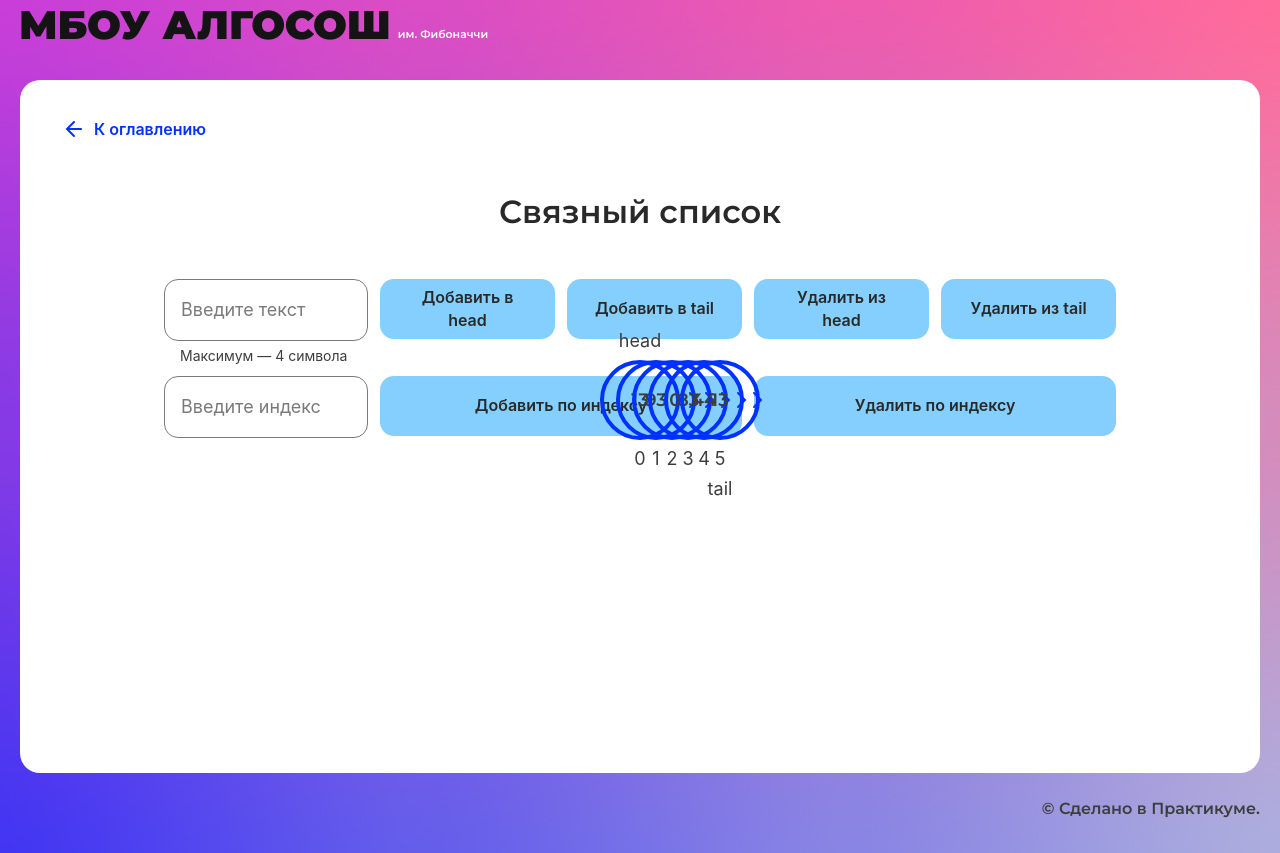
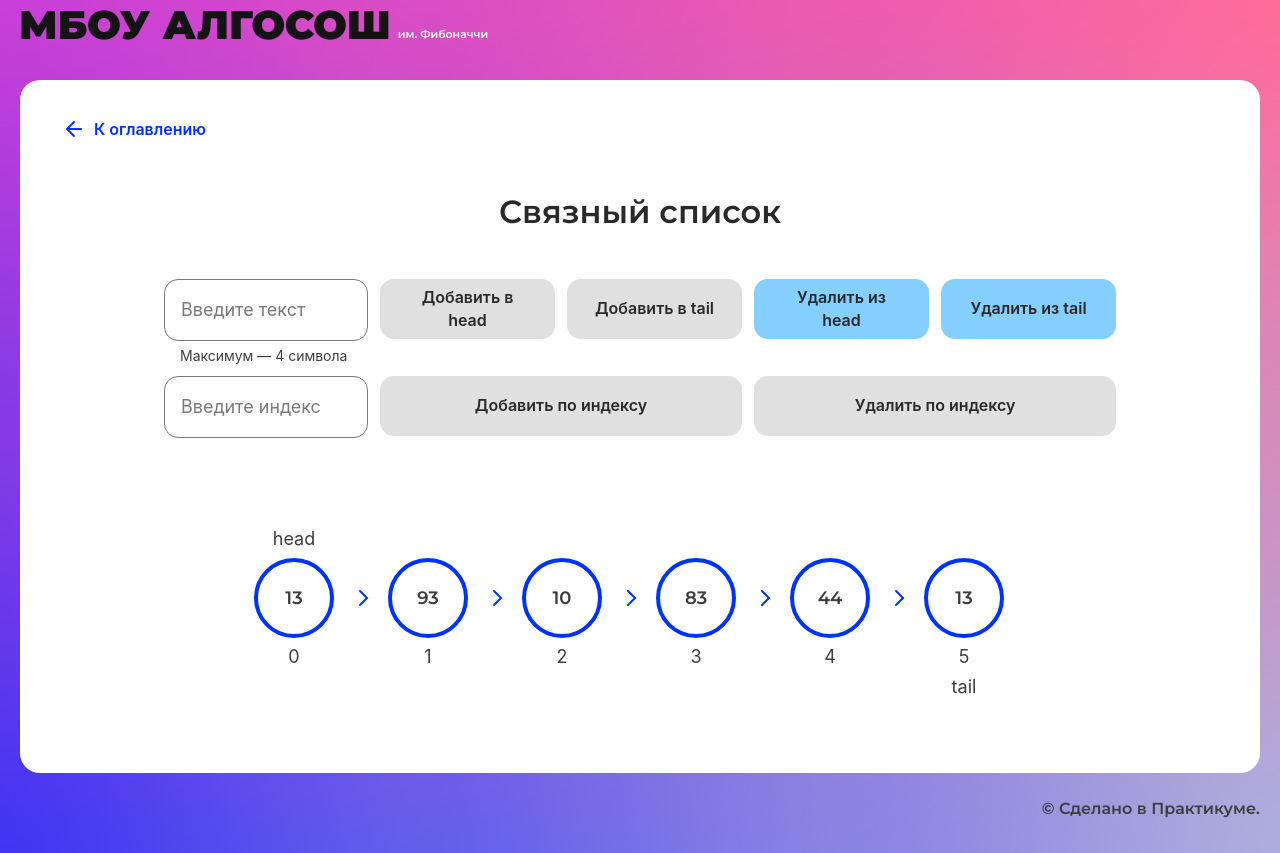
Before and after one commit to hakunamatata93/visualAlgorithms, a React (Create React App) app: page /list in a window 1280 px wide. Built offline with nearby package versions, Linux system fonts and the light colour scheme.

Commit message:
some improves

```diff
--- a/src/components/fibonacci-page/fibonacci-page.tsx
+++ b/src/components/fibonacci-page/fibonacci-page.tsx
@@ -16,8 +16,8 @@ export const FibonacciPage: React.FC = () => {
     setInputValue(evt.target.value);
   }
 
-  const handleSubmit = (e: FormEvent<HTMLFormElement>) => {
-    e.preventDefault();
+  const handleSubmit = (evt: FormEvent<HTMLFormElement>) => {
+    evt.preventDefault();
     setLoader(true);
     onButtonClick();
   };
@@ -49,7 +49,7 @@ export const FibonacciPage: React.FC = () => {
 
   return (
     <SolutionLayout title="Последовательность Фибоначчи">
-      <form className={styles.main} onSubmit={(e) => handleSubmit(e)}>
+      <form className={styles.main} onSubmit={(evt) => handleSubmit(evt)}>
         <Input
           isLimitText
           max={19}
--- a/src/components/list-page/list-page.module.css
+++ b/src/components/list-page/list-page.module.css
@@ -18,22 +18,19 @@
 
   .circles {
     display: flex;
+    align-items: center;
     justify-content: center;
-    margin: 56px auto 0;
-    flex-wrap: wrap;
-    max-width: 944px;
-    align-content: space-between;
-    min-height: 238px;
-    gap: 16px;
-    align-items: center;
+    margin-top: 35px;
+    height: 250px;
+    gap: 32px;
   }
 
-  .mainCircles {
-    width: 104px;
-    height: 250px;
+  .container {
     display: flex;
     flex-direction: column;
     justify-content: space-between;
+    width: 102px;
+    height: 250px;
     position: relative;
   }
 
@@ -43,6 +40,7 @@
     position: absolute;
     top: 50%;
     transform: translateY(-50%);
+    gap: 16px;
   }
 
   .topSmallCircle {
--- a/src/components/list-page/list-page.tsx
+++ b/src/components/list-page/list-page.tsx
@@ -8,9 +8,19 @@ import { Circle } from "../ui/circle/circle";
 import { ElementStates } from "../../types/element-states";
 import { LinkedList } from "./utils";
 import { SHORT_DELAY_IN_MS } from "../../constants/delays";
+import { LIST_INIT_LENGTH } from "../../constants/length";
+
+type TLinkedListLoaderState = {
+  addToHead: boolean;
+  addToTail: boolean;
+  removeFromHead: boolean;
+  removeFromTail: boolean;
+  addByIndex: boolean;
+  removeByIndex: boolean;
+};
 
 const linkedList = new LinkedList(
-  new Array(6).fill('').map(item => (item + Math.floor(Math.random() * 100)).toString())
+  new Array(LIST_INIT_LENGTH).fill('').map(item => (item + Math.floor(Math.random() * 100)).toString())
 );
 
 export const ListPage: React.FC = () => {
@@ -23,6 +33,14 @@ export const ListPage: React.FC = () => {
   const [bottomCircleIndex, setBottomCircleIndex] = useState(-1);
   const [modifiedIndex, setModifiedIndex] = useState(-1);
   const [changingIndexes, setChangingIndexes] = useState<number[]>([]);
+  const [loaderState, setLoaderState] = useState<TLinkedListLoaderState>({
+    addToHead: false,
+    addToTail: false,
+    removeFromHead: false,
+    removeFromTail: false,
+    addByIndex: false,
+    removeByIndex: false,
+  });
 
   const onChangeValue = (evt: React.ChangeEvent<HTMLInputElement>) => {
     setInputValue(evt.target.value);
@@ -33,6 +51,7 @@ export const ListPage: React.FC = () => {
   }
 
   function addToHead() {
+    setLoaderState({ ...loaderState, addToHead: true });
     if (!inputValue) return null;
 
     linkedList.prepend(inputValue);
@@ -47,11 +66,13 @@ export const ListPage: React.FC = () => {
 
       setTimeout(() => {
         setModifiedIndex(-1);
+        setLoaderState({ ...loaderState, addToHead: false });
       }, SHORT_DELAY_IN_MS);
     }, SHORT_DELAY_IN_MS);
   }
 
   function addToTail() {
+    setLoaderState({ ...loaderState, addToTail: true });
     if (!inputValue) return null;
 
     linkedList.append(inputValue);
@@ -66,11 +87,13 @@ export const ListPage: React.FC = () => {
 
       setTimeout(() => {
         setModifiedIndex(-1);
+        setLoaderState({ ...loaderState, addToTail: false });
       }, SHORT_DELAY_IN_MS);
     }, SHORT_DELAY_IN_MS);
   }
 
   function removeFromHead() {
+    setLoaderState({ ...loaderState, removeFromHead: true });
 
     linkedList.deleteHead();
     setBottomCircleIndex(0);
@@ -90,10 +113,12 @@ export const ListPage: React.FC = () => {
       setShowList(linkedList.toString);
       setBottomCircleIndex(-1);
       setExtraCircleValue('');
+      setLoaderState({ ...loaderState, removeFromHead: false });
     }, SHORT_DELAY_IN_MS);
   }
 
   function removeFromTail() {
+    setLoaderState({ ...loaderState, removeFromTail: true });
 
     linkedList.deleteTail();
     setBottomCircleIndex(showList.length - 1);
@@ -113,35 +138,39 @@ export const ListPage: React.FC = () => {
       setShowList(linkedList.toString);
       setBottomCircleIndex(-1);
       setExtraCircleValue('');
+      setLoaderState({ ...loaderState, removeFromTail: false });
     }, SHORT_DELAY_IN_MS);
   }
 
   function addByIndex() {
+    setLoaderState({ ...loaderState, addByIndex: true });
+
     if (
       !index ||
       !inputValue ||
-      parseInt(index) < 0 ||
-      parseInt(index) >= showList.length
+      Number(index) < 0 ||
+      Number(index) >= showList.length
     ) {
       return null;
     }
 
-    linkedList.addByIndex(inputValue, parseInt(index));
+    linkedList.addByIndex(inputValue, Number(index));
     let counter = 0;
     setTopCircleIndex(0);
     setExtraCircleValue(inputValue);
     const arr: number[] = [];
     const interval = setInterval(() => {
-      if (counter === parseInt(index)) {
+      if (counter === Number(index)) {
         setTopCircleIndex(-1);
         setExtraCircleValue('');
 
         setChangingIndexes([]);
-        setModifiedIndex(parseInt(index));
+        setModifiedIndex(Number(index));
         setShowList(linkedList.toString);
 
         setTimeout(() => {
           setModifiedIndex(-1);
+          setLoaderState({ ...loaderState, addByIndex: false });
         }, SHORT_DELAY_IN_MS);
 
         clearInterval(interval);
@@ -152,26 +181,29 @@ export const ListPage: React.FC = () => {
       setChangingIndexes([...arr]);
       counter++;
       setTopCircleIndex(counter);
+
     }, SHORT_DELAY_IN_MS);
   }
 
   function removeByIndex() {
-    if (!index || parseInt(index) < 0 || parseInt(index) >= showList.length) return null;
+    setLoaderState({ ...loaderState, removeByIndex: true });
 
-    linkedList.deleteByIndex(parseInt(index));
+    if (!index || Number(index) < 0 || Number(index) >= showList.length) return null;
+
+    linkedList.deleteByIndex(Number(index));
     const arr = [0];
     let counter = 0;
     setChangingIndexes([...arr]);
 
     const interval = setInterval(() => {
-      if (counter === parseInt(index)) {
-        setBottomCircleIndex(parseInt(index));
-        setExtraCircleValue(showList[parseInt(index)] as string);
+      if (counter === Number(index)) {
+        setBottomCircleIndex(Number(index));
+        setExtraCircleValue(showList[Number(index)] as string);
         arr.pop();
         setChangingIndexes([...arr]);
         setShowList(
           showList.map((item, i) => {
-            if (i === parseInt(index)) {
+            if (i === Number(index)) {
               item = '';
               return item;
             } else {
@@ -187,6 +219,7 @@ export const ListPage: React.FC = () => {
           setBottomCircleIndex(-1);
           setExtraCircleValue('');
           setShowList(linkedList.toString);
+          setLoaderState({ ...loaderState, removeByIndex: false });
         }, SHORT_DELAY_IN_MS);
         return;
       }
@@ -222,21 +255,29 @@ export const ListPage: React.FC = () => {
               text='Добавить в head'
               type="submit"
               onClick={addToHead}
+              disabled={!inputValue || showList.length >= 7}
+              isLoader={loaderState.addToHead}
             />
             <Button
               text='Добавить в tail'
               type="submit"
               onClick={addToTail}
+              disabled={!inputValue || showList.length >= 7}
+              isLoader={loaderState.addToTail}
             />
             <Button
               text='Удалить из head'
               type="submit"
               onClick={removeFromHead}
+              disabled={!showList.length}
+              isLoader={loaderState.removeFromHead}
             />
             <Button
               text='Удалить из tail'
               type="submit"
               onClick={removeFromTail}
+              disabled={!showList.length}
+              isLoader={loaderState.removeFromTail}
             />
           </div>
 
@@ -251,11 +292,15 @@ export const ListPage: React.FC = () => {
               text='Добавить по индексу'
               type="submit"
               onClick={addByIndex}
+              disabled={!index || !inputValue}
+              isLoader={loaderState.addByIndex}
             />
             <Button
               text='Удалить по индексу'
               type="submit"
               onClick={removeByIndex}
+              disabled={!index}
+              isLoader={loaderState.removeByIndex}
             />
           </div>
         </form>
--- a/src/components/sorting-page/sorting-page.module.css
+++ b/src/components/sorting-page/sorting-page.module.css
@@ -26,3 +26,7 @@
     align-items: flex-end;
     min-height: 348px;
   }
+
+  .buttonWidth {
+    width: 205px;
+  }
--- a/src/components/sorting-page/utils.ts
+++ b/src/components/sorting-page/utils.ts
@@ -4,10 +4,6 @@ interface ILetterProps {
   symbol: string | number,
   state?: ElementStates
 }
-
-export const delay = (
-  time: number
-) => new Promise(resolve => setTimeout(resolve, time));
 
 export const swap = (
   arr: ILetterProps[],
--- a/src/components/string/string.tsx
+++ b/src/components/string/string.tsx
@@ -6,6 +6,7 @@ import styles from "./string.module.css";
 import { Circle } from "../ui/circle/circle";
 import { ElementStates } from "../../types/element-states";
 import { DELAY_IN_MS } from "../../constants/delays";
+import { delay } from "../../functions/functions";
 
 interface ILetterProps {
   letter: string,
@@ -22,13 +23,13 @@ export const StringComponent: React.FC = () => {
     setInputValue(evt.target.value);
   }
 
-  const handleSubmit = (e: FormEvent<HTMLFormElement>) => {
-    e.preventDefault();
+  const handleSubmit = (evt: FormEvent<HTMLFormElement>) => {
+    evt.preventDefault();
     setLoader(true);
     onButtonClick();
   };
 
-  const onButtonClick = useCallback(() => {
+  const onButtonClick = useCallback(async() => {
     const inputs = inputValue.split('').map(item=> {
       return {
         letter: item,
@@ -60,16 +61,17 @@ export const StringComponent: React.FC = () => {
             state: ElementStates.Modified,
           }
           setShowValue([...arr]);
-          setLoader(false);
-          setInputValue('')
+          setInputValue('');
         }, DELAY_IN_MS);
       }, DELAY_IN_MS * i);
     }
+    await delay(DELAY_IN_MS * arr.length/2);
+    setLoader(false);
   }, [inputValue])
 
   return (
     <SolutionLayout title="Строка">
-      <form className={styles.form} onSubmit={(e) => handleSubmit(e)}>
+      <form className={styles.form} onSubmit={(evt) => handleSubmit(evt)}>
         <Input
           maxLength={11}
           isLimitText
--- /dev/null
+++ b/src/constants/length.ts
@@ -0,0 +1,2 @@
+export const QUEUE_INIT_LENGTH = 7;
+export const LIST_INIT_LENGTH = 6;
--- /dev/null
+++ b/src/functions/functions.ts
@@ -0,0 +1,3 @@
+export const delay = (
+    time: number
+  ) => new Promise(resolve => setTimeout(resolve, time));
```
Also changed, not shown: src/components/sorting-page/sorting-page.tsx (+21 -7 lines).
